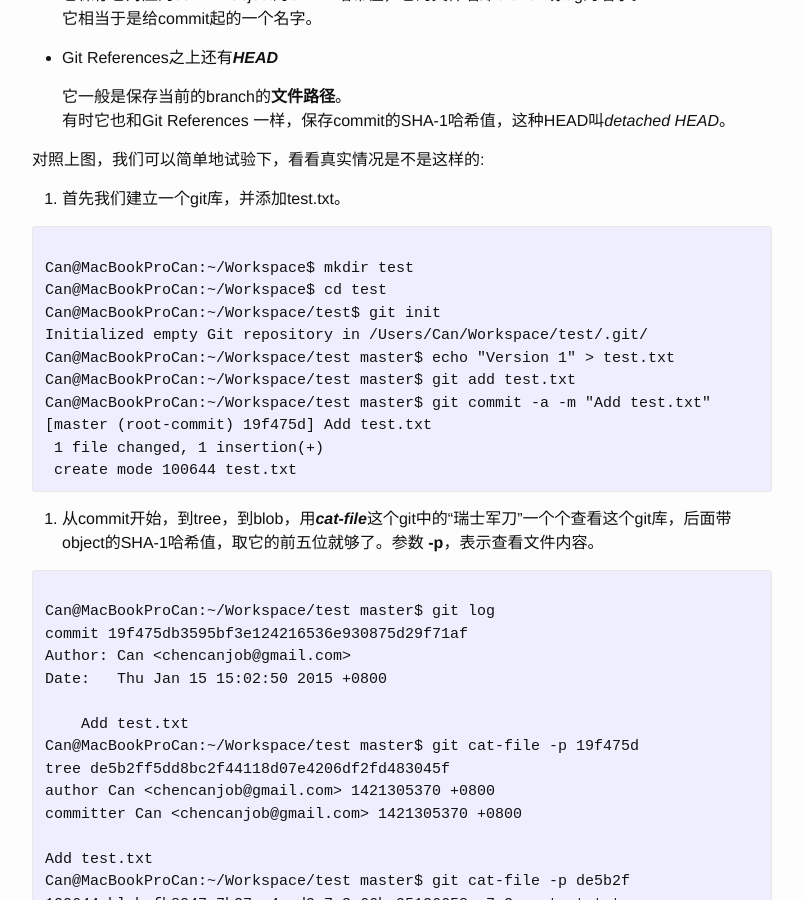
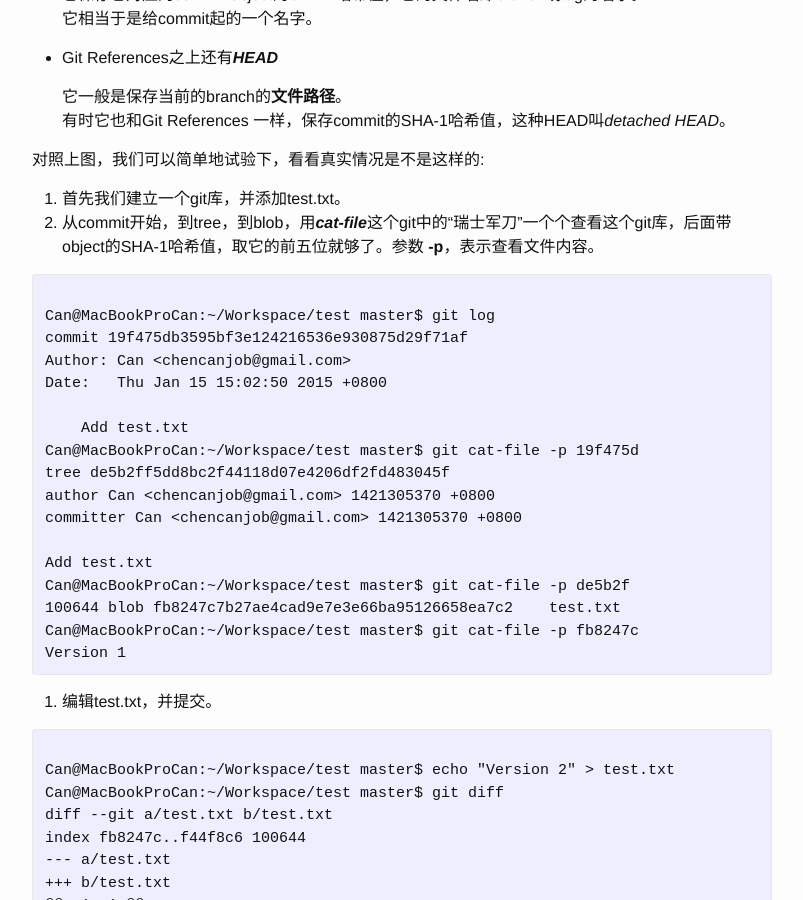
Before and after one commit to chencan/chencan.github.com, a Jekyll site: the page built from _posts/2015-01-19-git.md, in a window 1280 px wide and 900 px high, scrolled down 2856 px. Shown: the whole window, without its empty margins (238-1041 px from the left). Built offline with Jekyll 4.4.1, drawn with Linux system fonts in a browser that asks for light colours.

Commit message:
Update 2015-01-19-git.md

```diff
--- a/_posts/2015-01-19-git.md
+++ b/_posts/2015-01-19-git.md
@@ -129,20 +129,6 @@ Git是一套**内容寻址文件系统**。Git从核心上来看不过是简单
 
 对照上图，我们可以简单地试验下，看看真实情况是不是这样的:
 1. 首先我们建立一个git库，并添加test.txt。
-
-<pre><code>
-Can@MacBookProCan:~/Workspace$ mkdir test
-Can@MacBookProCan:~/Workspace$ cd test
-Can@MacBookProCan:~/Workspace/test$ git init
-Initialized empty Git repository in /Users/Can/Workspace/test/.git/
-Can@MacBookProCan:~/Workspace/test master$ echo "Version 1" > test.txt
-Can@MacBookProCan:~/Workspace/test master$ git add test.txt
-Can@MacBookProCan:~/Workspace/test master$ git commit -a -m "Add test.txt"
-[master (root-commit) 19f475d] Add test.txt
- 1 file changed, 1 insertion(+)
- create mode 100644 test.txt
-</code></pre>
-
 2. 从commit开始，到tree，到blob，用***cat-file***这个git中的“瑞士军刀”一个个查看这个git库，后面带object的SHA-1哈希值，取它的前五位就够了。参数 **-p**，表示查看文件内容。
 
 <pre><code>
```
